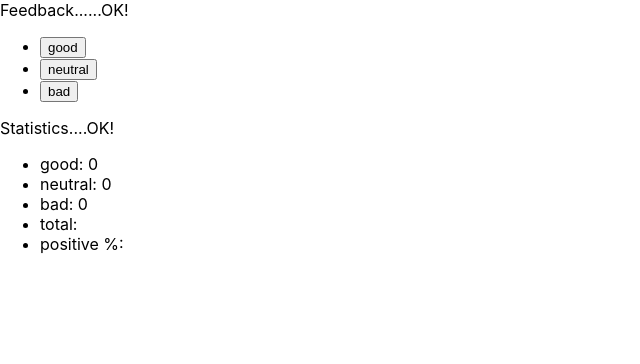
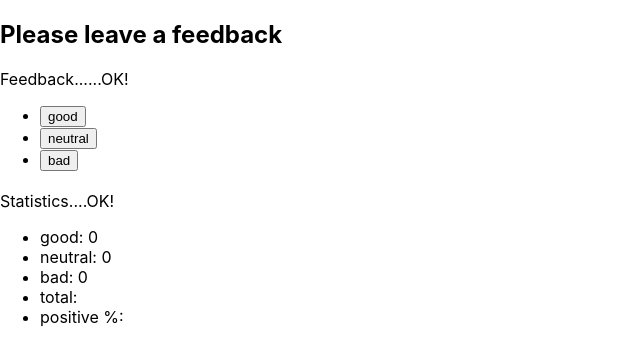
Before and after one commit to 45514118/react-hw-02-feedback, a React (Create React App) app: page / in a window 1280 px wide. Shown: the top 364 px of the page, without its empty margins (0-640 px from the left). Built offline with nearby package versions, Linux system fonts and the light colour scheme.

Commit message:
quicksave

```diff
--- a/src/components/App.jsx
+++ b/src/components/App.jsx
@@ -1,6 +1,7 @@
 import { Component } from 'react'
 import { Feedback } from './feedback/Feedback'
 import { Statistics } from './statistics/Statistics'
+import { Section } from './section/Section'
 
 export default class App extends Component {
   state = {
@@ -31,9 +32,13 @@ export default class App extends Component {
     console.log(this.state);
     return (
       <>
-        <Feedback options={keys.filter(k => k !== 'total' && k !== 'positivePercentage')} onLeaveFeedback={this.onLeaveFeedback} />
+        <Section title='Please leave a feedback'>
+          <Feedback options={keys.filter(k => k !== 'total' && k !== 'positivePercentage')} onLeaveFeedback={this.onLeaveFeedback} />
+        </Section>
+        <Section>
         <Statistics good={good} neutral={neutral} bad={bad} total={total} positivePercentage={positivePercentage} />
-      </>
+        </Section>
+        </>
     )
   }
 }
--- a/src/components/section/Section.jsx
+++ b/src/components/section/Section.jsx
@@ -0,0 +1,8 @@
+export const Section = ({title, children}) => {
+    return (
+        <section>
+            <h2>{title}</h2>
+            {children}
+        </section>
+    )
+}
```
Also changed, not shown: src/components/feedback/Feedback.jsx (line endings or trailing spaces).
